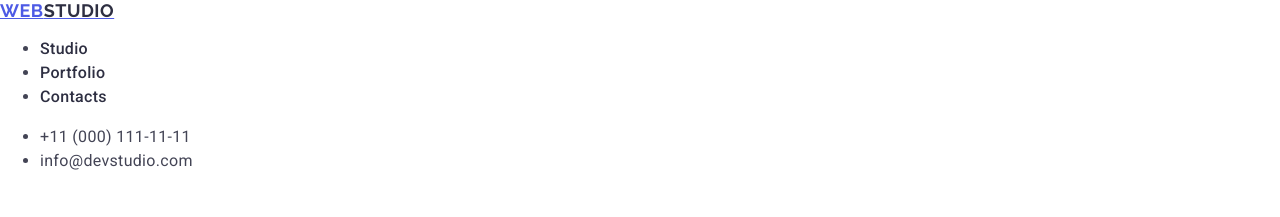
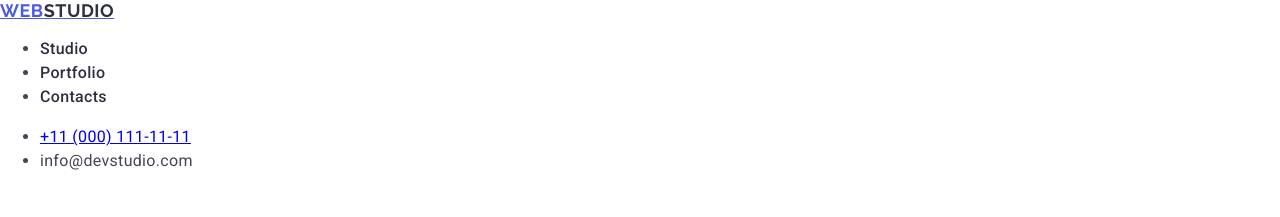
Before and after one commit to eXocriador/goit-markup-hw-02, a plain HTML site: page index.html in a window 1280 px wide. Shown: the top 217 px of the page. Drawn offline with nearby package versions, Linux system fonts and the light colour scheme.

Commit message:
fix index.html , styles.css

```diff
--- a/index.html
+++ b/index.html
@@ -36,10 +36,10 @@
           <li><a class="nav-links" href="">Contacts</a></li>
         </ul>
       </nav>
-      <address>
+      <address class="address-list">
         <ul>
           <li>
-            <a class="address-list" href="tel:+110001111111"
+            <a class="address-list-link" href="tel:+110001111111"
               >+11 (000) 111-11-11</a
             >
           </li>
```
